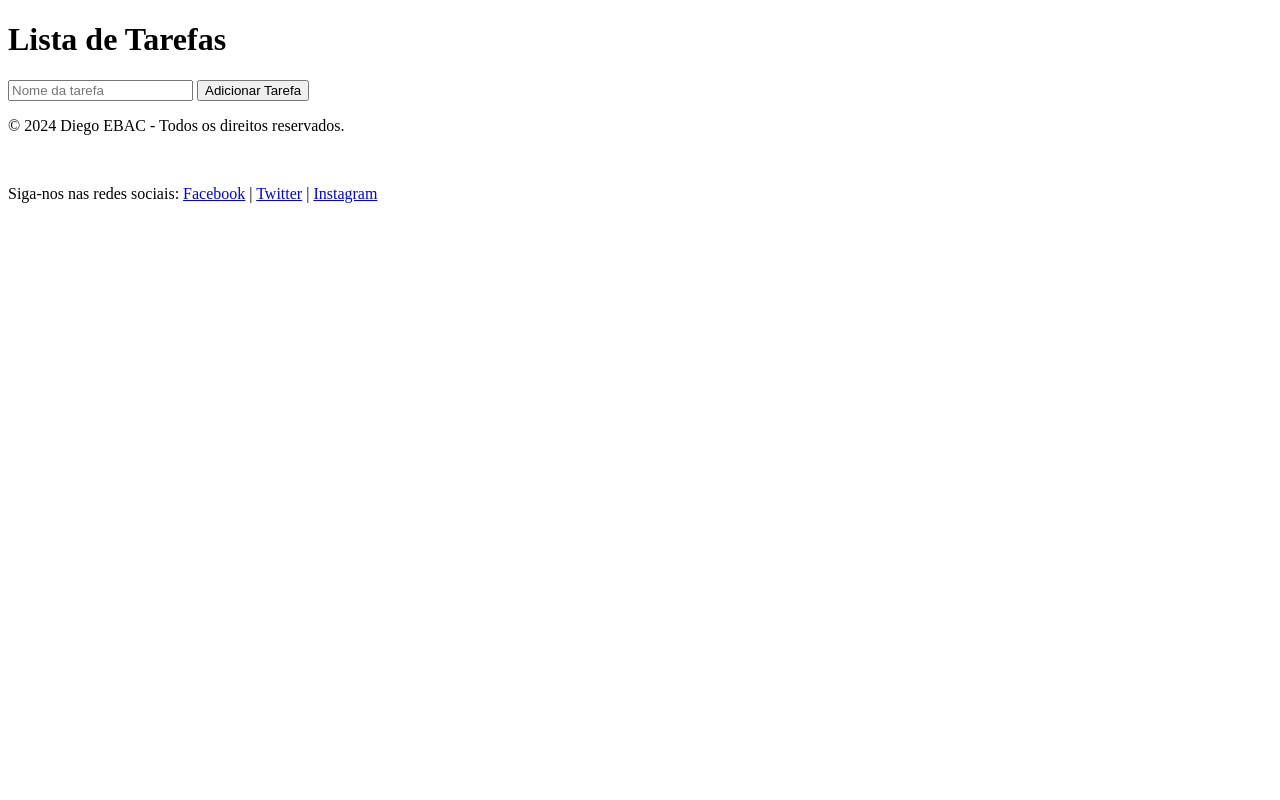
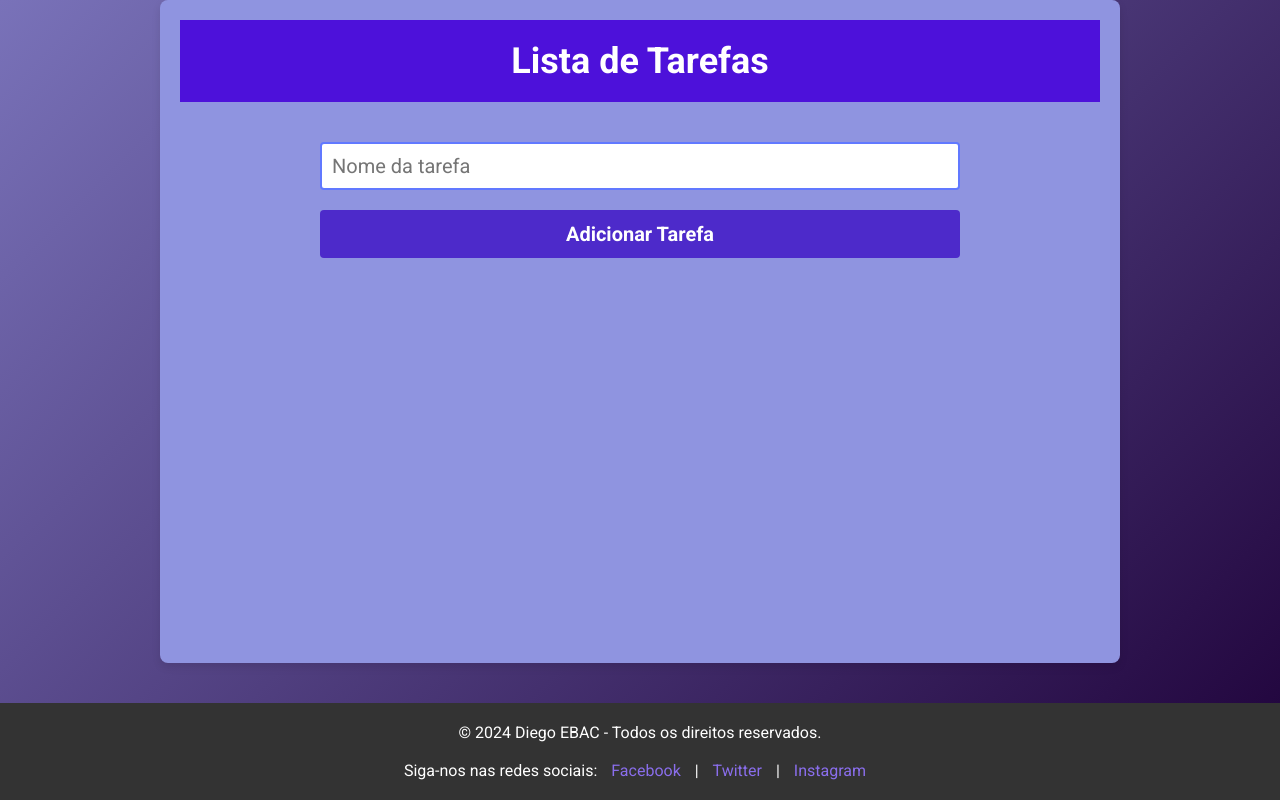
Before and after one commit to diegocavalcanti-dev/exercicio_jquery, a plain HTML site: page index.html in a window 1280 px wide. Drawn offline with nearby package versions, Linux system fonts and the light colour scheme.

Commit message:
fix: colors

```diff
--- a/index.html
+++ b/index.html
@@ -9,7 +9,7 @@
     <link rel="preconnect" href="https://fonts.googleapis.com">
     <link rel="preconnect" href="https://fonts.gstatic.com" crossorigin>
     <link href="https://fonts.googleapis.com/css2?family=Roboto:wght@400;700&display=swap" rel="stylesheet">
-    <link rel="stylesheet" href="./">
+    <link rel="stylesheet" href="./main.css">
 </head>
 <b></b>
 <body>
--- a/main.css
+++ b/main.css
@@ -18,7 +18,7 @@ header {
     align-items: center;
     justify-content: center;
     margin-bottom: 40px;
-    background-color: #ac90ec;
+    background-color: #4d11da;
     padding: 20px;
     color: #fff;
 }
@@ -40,7 +40,7 @@ header h1 {
     text-align: center;
     flex: 1;
     padding: 20px;
-    background: #fff;
+    background: #8f94e0;
     box-shadow: 0 4px 8px rgba(0, 0, 0, 0.1);
     border-radius: 8px;
 }
@@ -68,7 +68,7 @@ form input:focus {
 }
 
 form button {
-    background-color: #8a6df3;
+    background-color: #4d2aca;
     color: #fff;
     font-size: 20px;
     font-weight: bold;
```
